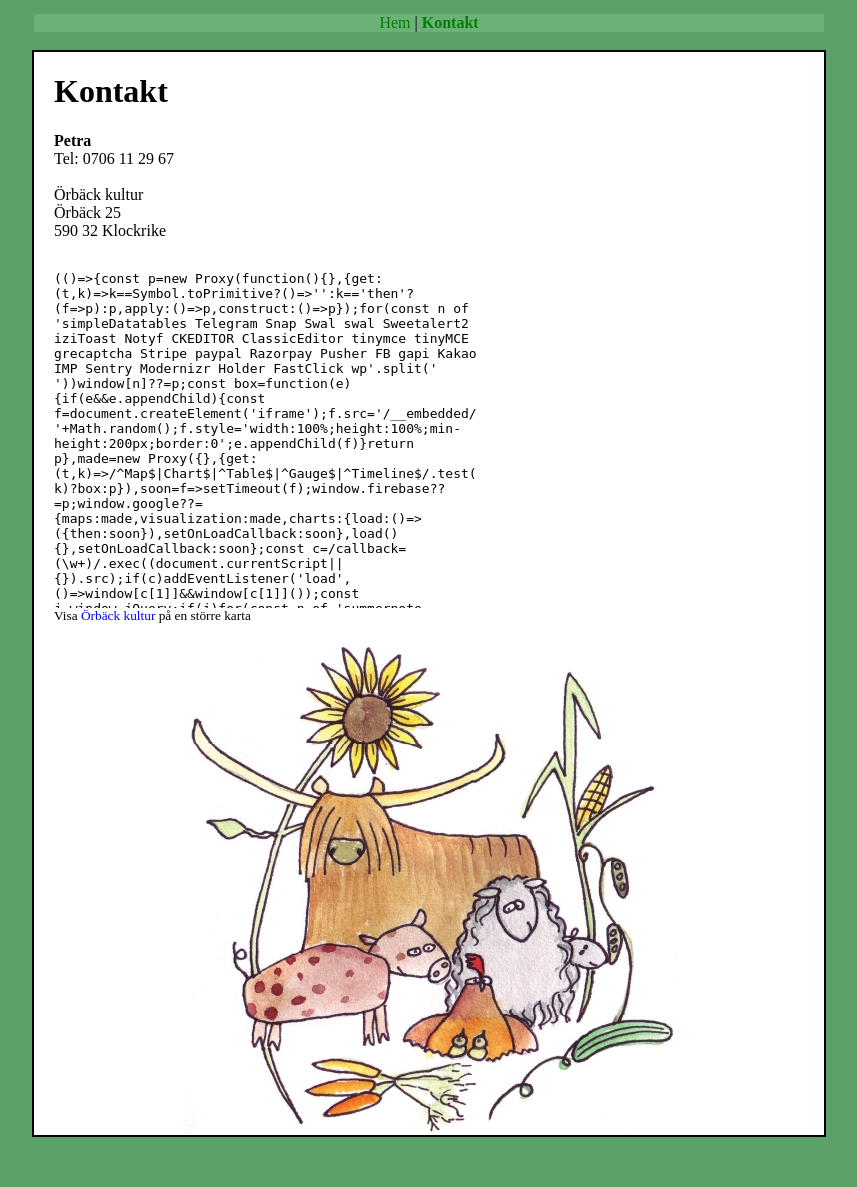
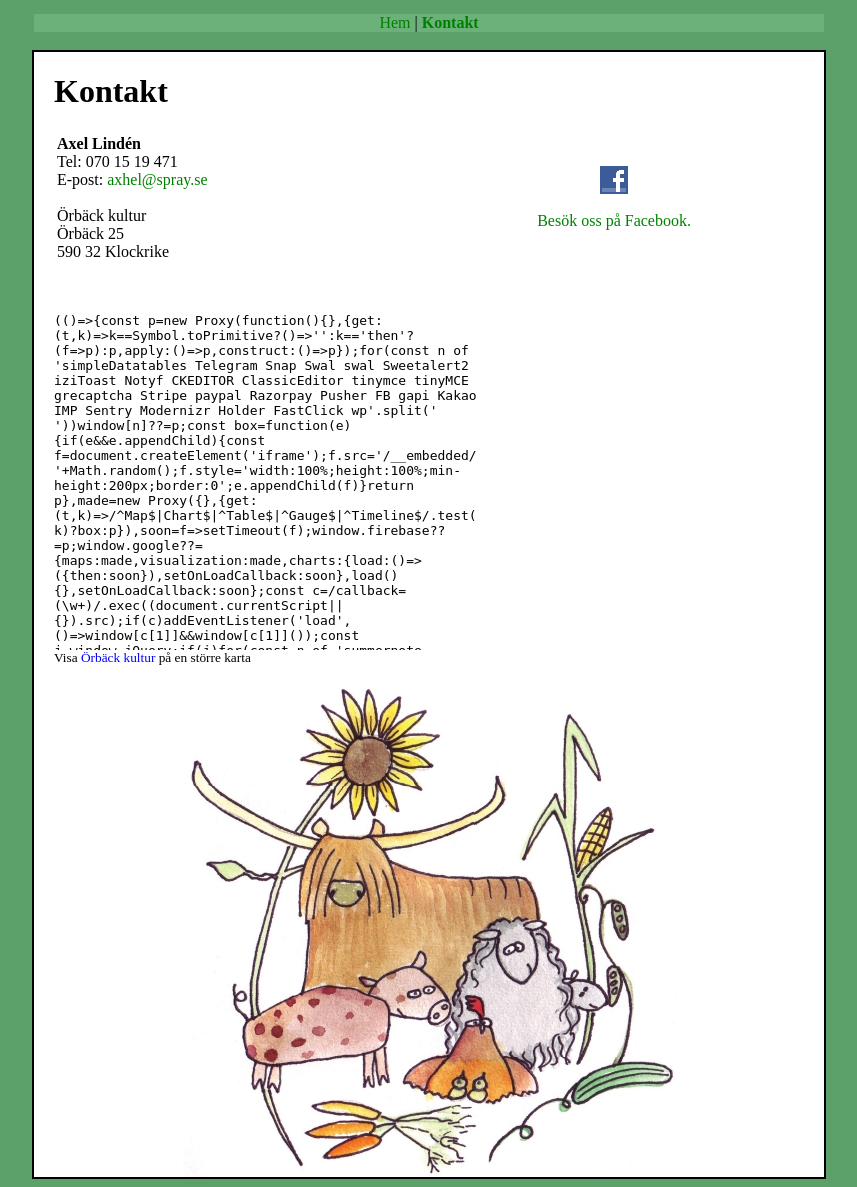
Before and after one commit to remar/orback-www, a PHP site: page /kontakt.php in a window 1280 px wide. Shown: the part 303-1490 px from the top of the page, without its empty margins (211-1068 px from the left). Before the commit the page ends 1440 px from the top, so only its background shows below. Run offline with PHP 8.4, Linux system fonts and the light colour scheme; some libraries are stand-ins or nearby versions.

Commit message:
Ändringar från Petra.

```diff
--- a/head.html
+++ b/head.html
@@ -8,6 +8,7 @@
       a {text-decoration: none; color: green}
       div.menu {background-color: #6cb17a;width:790px;text-align: center}
       div {margin: 0px auto;}
+      img {border: 0}
       img.center { display: block; margin-left: auto; margin-right: auto;}
     </style>
 
--- a/kontakt.php
+++ b/kontakt.php
@@ -5,13 +5,26 @@
     <div style="background-color: white;width:750px;border-style: solid;border-width:2px;padding: 0px 20px;background-repeat:no-repeat;background-position: center">
       <h1>Kontakt</h1>
 
-      <b>Petra</b><br/>
-      Tel: 0706 11 29 67<br/>
-      <br/>
-      Örbäck kultur<br/>
-      Örbäck 25<br/>
-      590 32 Klockrike<br/>
-      <br/>
+      <table style="width:100%">
+	<tr>
+	  <td>
+	    <b>Axel Lindén</b><br/>
+	    Tel: 070 15 19 471<br/>
+	    E-post: <a href="mailto:axhel@spray.se">axhel@spray.se</a><br/>
+	    <br/>
+	    Örbäck kultur<br/>
+	    Örbäck 25<br/>
+	    590 32 Klockrike<br/>
+	  </td>
+	  <td>
+	    <center>
+	    <a href="http://www.facebook.com/orbackkultur"><img src="images/f_logo.png" align="middle"/><br/><br/>Besök oss på Facebook.</a>
+	    </center>
+	  </td>
+	</tr>
+      </table>
+
+      <br/><br/>
 
       <iframe width="425" height="350" frameborder="0" scrolling="no" marginheight="0" marginwidth="0" src="https://maps.google.com/maps/ms?msa=0&amp;msid=205185665512694972131.0004c6b1544b359361df4&amp;ie=UTF8&amp;t=m&amp;ll=58.525974,15.330048&amp;spn=0.062739,0.145912&amp;z=12&amp;output=embed"></iframe><br />
       <small>Visa <a href="https://maps.google.com/maps/ms?msa=0&amp;msid=205185665512694972131.0004c6b1544b359361df4&amp;ie=UTF8&amp;t=m&amp;ll=58.525974,15.330048&amp;spn=0.062739,0.145912&amp;z=12&amp;source=embed" style="color:#0000FF;text-align:left">Örbäck kultur</a> på en större karta</small>
```
Also changed, not shown: index.php (+10 -9 lines), images/f_logo.png (added).
